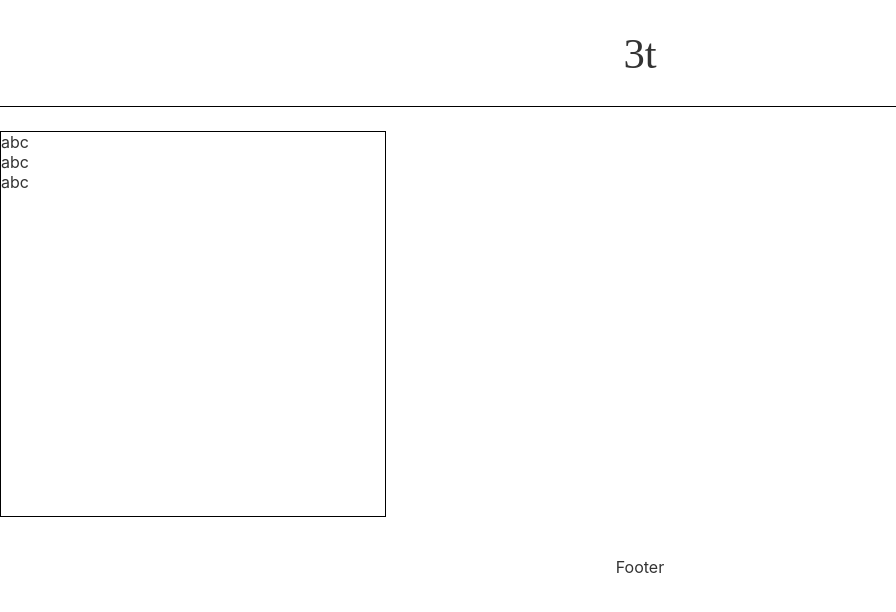
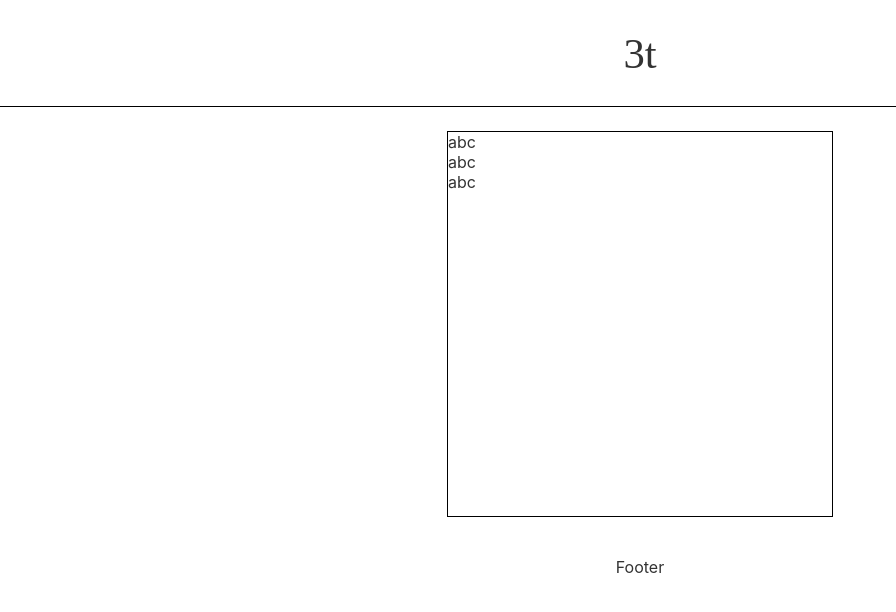
Before and after one commit to mibmo/3t, a Svelte app: page / in a window 1280 px wide. Shown: the top 612 px of the page, without its empty margins (0-896 px from the left). Built offline with nearby package versions, Linux system fonts and the light colour scheme; a web font is replaced by a local one.

Commit message:
Change <main> styling

```diff
--- a/src/App.svelte
+++ b/src/App.svelte
@@ -17,6 +17,13 @@
 </main>
 
 <style>
+	main {
+		display: flex;
+		align-items: center;
+		flex-direction: column;
+		height: screen;
+		width: screen;
+	}
 
 	header {
 		display: flex;
```
